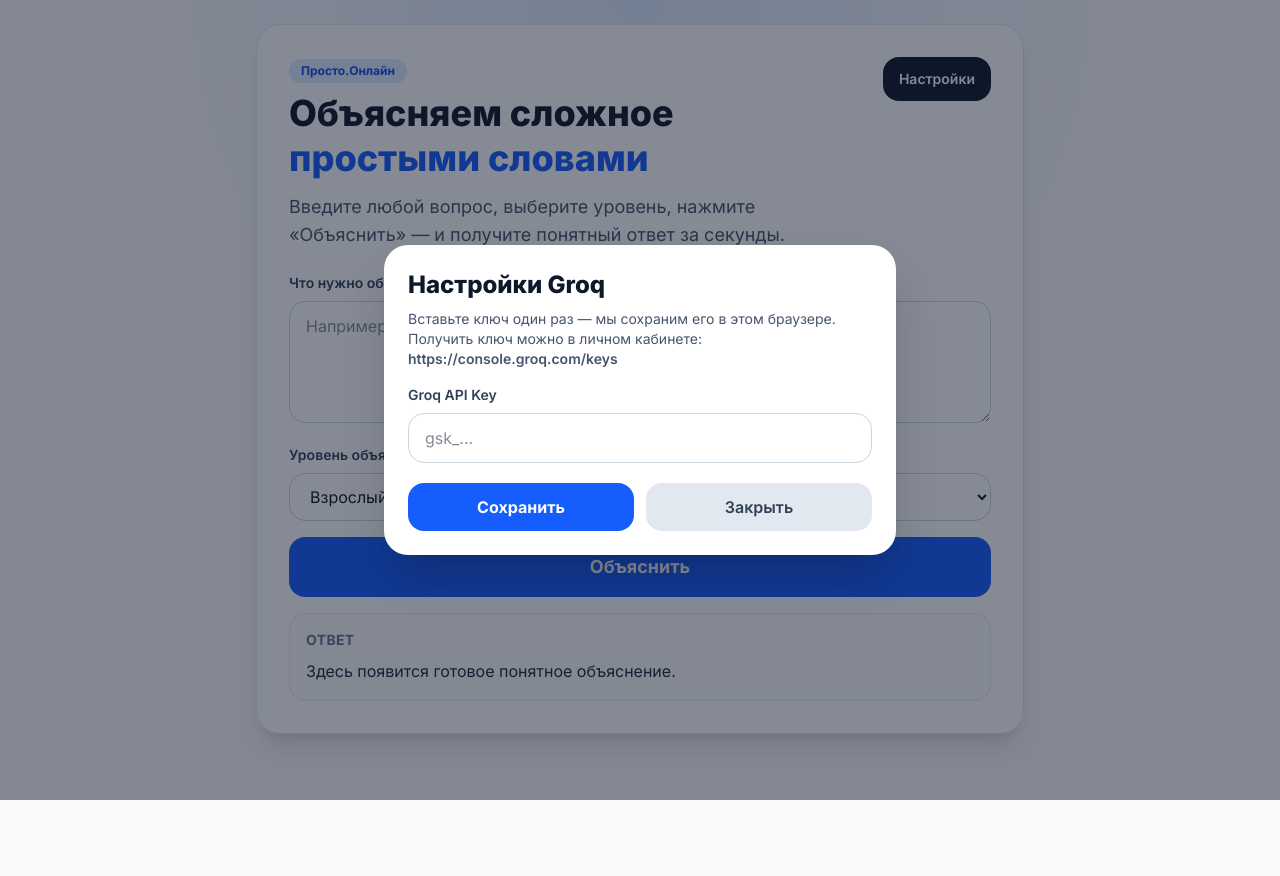
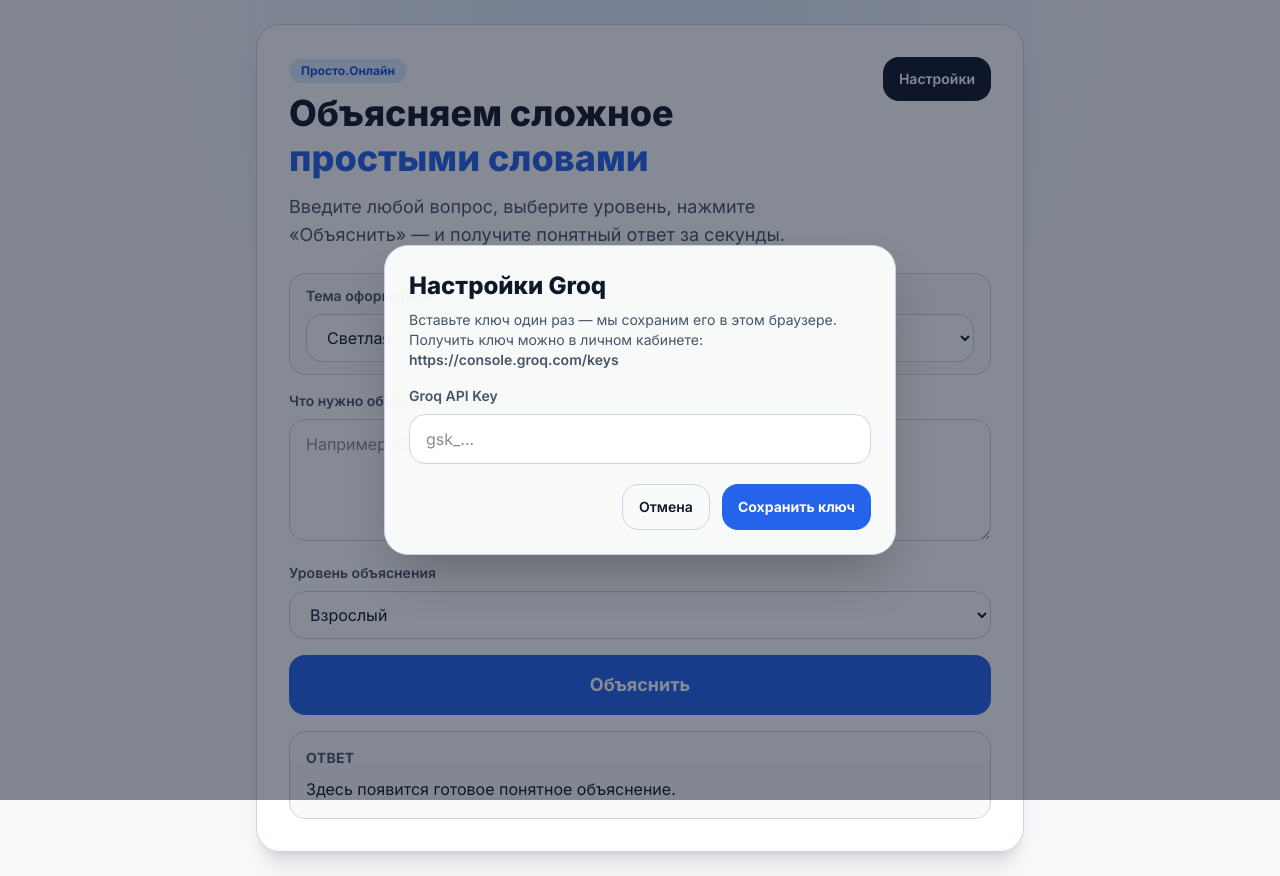
Before and after one commit to ARTEMKOPIK/Prosto-Online, a React (Vite) app: page / in a window 1280 px wide. Both pictures are taken after a click on the button "Настройки". Before the commit the page ends 800 px from the top, so only its background shows below. Built offline with nearby package versions, Linux system fonts and the light colour scheme.

Commit message:
feat: добавить расширенную систему тем оформления

```diff
--- a/src/App.jsx
+++ b/src/App.jsx
@@ -1,6 +1,7 @@
 import { useEffect, useMemo, useState } from 'react'
 
 const API_KEY_STORAGE = 'prosto-online-groq-key'
+const THEME_STORAGE = 'prosto-online-theme'
 
 const levelPrompts = {
   child:
@@ -20,6 +21,17 @@ const levelLabels = {
   senior: 'Пожилой',
 }
 
+const themeOptions = [
+  { value: 'light', label: 'Светлая' },
+  { value: 'dark', label: 'Тёмная' },
+  { value: 'forest', label: 'Лес' },
+  { value: 'sunset', label: 'Закат' },
+  { value: 'ocean', label: 'Океан' },
+  { value: 'lavender', label: 'Лаванда' },
+  { value: 'coffee', label: 'Кофе' },
+  { value: 'neon', label: 'Неон' },
+]
+
 function App() {
   const [question, setQuestion] = useState('')
   const [level, setLevel] = useState('adult')
@@ -29,12 +41,22 @@ function App() {
   const [showSettings, setShowSettings] = useState(false)
   const [apiKeyInput, setApiKeyInput] = useState('')
   const [savedApiKey, setSavedApiKey] = useState('')
+  const [theme, setTheme] = useState('light')
 
   useEffect(() => {
     const key = localStorage.getItem(API_KEY_STORAGE) || ''
+    const savedTheme = localStorage.getItem(THEME_STORAGE) || 'light'
+    const hasTheme = themeOptions.some((option) => option.value === savedTheme)
+
     setSavedApiKey(key)
     setApiKeyInput(key)
+    setTheme(hasTheme ? savedTheme : 'light')
   }, [])
+
+  useEffect(() => {
+    document.documentElement.setAttribute('data-theme', theme)
+    localStorage.setItem(THEME_STORAGE, theme)
+  }, [theme])
 
   const hasApiKey = useMemo(() => savedApiKey.trim().length > 0, [savedApiKey])
 
@@ -125,48 +147,65 @@ function App() {
   }
 
   return (
-    <div className="min-h-screen px-4 py-6 sm:px-6">
-      <div className="mx-auto max-w-3xl rounded-3xl border border-slate-200 bg-white/95 p-5 shadow-xl sm:p-8">
+    <div className="min-h-screen bg-app px-4 py-6 text-main transition-colors sm:px-6">
+      <div className="mx-auto max-w-3xl rounded-3xl border border-main bg-card p-5 shadow-xl transition-colors sm:p-8">
         <div className="mb-6 flex items-start justify-between gap-4">
           <div>
-            <p className="mb-2 inline-flex rounded-full bg-blue-100 px-3 py-1 text-xs font-bold text-blue-700">
+            <p className="mb-2 inline-flex rounded-full bg-badge px-3 py-1 text-xs font-bold text-badge-text">
               Просто.Онлайн
             </p>
-            <h1 className="text-3xl font-extrabold leading-tight text-slate-900 sm:text-4xl">
+            <h1 className="text-3xl font-extrabold leading-tight sm:text-4xl">
               Объясняем сложное
-              <span className="text-blue-600"> простыми словами</span>
+              <span className="text-accent"> простыми словами</span>
             </h1>
-            <p className="mt-3 text-base text-slate-600 sm:text-lg">
+            <p className="mt-3 text-base text-soft sm:text-lg">
               Введите любой вопрос, выберите уровень, нажмите «Объяснить» — и получите понятный ответ за секунды.
             </p>
           </div>
           <button
             type="button"
             onClick={() => setShowSettings(true)}
-            className="shrink-0 rounded-2xl bg-slate-900 px-4 py-3 text-sm font-semibold text-white transition hover:bg-slate-700"
+            className="shrink-0 rounded-2xl bg-main-button px-4 py-3 text-sm font-semibold text-main-button-text transition hover:opacity-90"
           >
             Настройки
           </button>
         </div>
 
+        <div className="mb-4 rounded-2xl border border-main bg-card-soft px-4 py-3">
+          <label className="block">
+            <span className="mb-2 block text-sm font-semibold text-soft">Тема оформления</span>
+            <select
+              value={theme}
+              onChange={(e) => setTheme(e.target.value)}
+              className="w-full rounded-2xl border border-main bg-input px-4 py-3 text-base text-main outline-none ring-accent/30 transition focus:ring"
+            >
+              {themeOptions.map((option) => (
+                <option key={option.value} value={option.value}>
+                  {option.label}
+                </option>
+              ))}
+            </select>
+          </label>
+        </div>
+
         <div className="space-y-4">
           <label className="block">
-            <span className="mb-2 block text-sm font-semibold text-slate-700">Что нужно объяснить?</span>
+            <span className="mb-2 block text-sm font-semibold text-soft">Что нужно объяснить?</span>
             <textarea
               value={question}
               onChange={(e) => setQuestion(e.target.value)}
               rows={4}
               placeholder="Например: Объясни, как работает ипотека простыми словами"
-              className="w-full rounded-2xl border border-slate-300 px-4 py-3 text-base outline-none ring-blue-200 transition focus:ring"
+              className="w-full rounded-2xl border border-main bg-input px-4 py-3 text-base text-main outline-none ring-accent/30 transition focus:ring"
             />
           </label>
 
           <label className="block">
-            <span className="mb-2 block text-sm font-semibold text-slate-700">Уровень объяснения</span>
+            <span className="mb-2 block text-sm font-semibold text-soft">Уровень объяснения</span>
             <select
               value={level}
               onChange={(e) => setLevel(e.target.value)}
-              className="w-full rounded-2xl border border-slate-300 bg-white px-4 py-3 text-base outline-none ring-blue-200 transition focus:ring"
+              className="w-full rounded-2xl border border-main bg-input px-4 py-3 text-base text-main outline-none ring-accent/30 transition focus:ring"
             >
               {Object.entries(levelLabels).map(([value, label]) => (
                 <option key={value} value={value}>
@@ -180,20 +219,20 @@ function App() {
             type="button"
             onClick={explain}
             disabled={loading}
-            className="w-full rounded-2xl bg-blue-600 px-5 py-4 text-lg font-bold text-white transition hover:bg-blue-500 disabled:cursor-not-allowed disabled:bg-blue-300"
+            className="w-full rounded-2xl bg-accent px-5 py-4 text-lg font-bold text-accent-text transition hover:brightness-110 disabled:cursor-not-allowed disabled:opacity-60"
           >
             {loading ? 'Объясняю...' : 'Объяснить'}
           </button>
 
           {error && (
-            <div className="rounded-2xl border border-rose-200 bg-rose-50 px-4 py-3 text-sm font-medium text-rose-700">
+            <div className="rounded-2xl border border-rose-300 bg-rose-100 px-4 py-3 text-sm font-medium text-rose-800">
               {error}
             </div>
           )}
 
-          <div className="rounded-2xl border border-slate-200 bg-slate-50 p-4">
-            <h2 className="mb-2 text-sm font-bold uppercase tracking-wide text-slate-500">Ответ</h2>
-            <p className="whitespace-pre-wrap text-base leading-relaxed text-slate-800">
+          <div className="rounded-2xl border border-main bg-card-soft p-4">
+            <h2 className="mb-2 text-sm font-bold uppercase tracking-wide text-soft">Ответ</h2>
+            <p className="whitespace-pre-wrap text-base leading-relaxed text-main">
               {answer || 'Здесь появится готовое понятное объяснение.'}
             </p>
           </div>
@@ -201,39 +240,39 @@ function App() {
       </div>
 
       {showSettings && (
-        <div className="fixed inset-0 z-50 flex items-center justify-center bg-slate-900/50 p-4">
-          <div className="w-full max-w-lg rounded-3xl bg-white p-6 shadow-2xl">
-            <h3 className="text-2xl font-extrabold text-slate-900">Настройки Groq</h3>
-            <p className="mt-2 text-sm text-slate-600">
+        <div className="fixed inset-0 z-50 flex items-center justify-center bg-overlay p-4">
+          <div className="w-full max-w-lg rounded-3xl border border-main bg-card p-6 shadow-2xl">
+            <h3 className="text-2xl font-extrabold">Настройки Groq</h3>
+            <p className="mt-2 text-sm text-soft">
               Вставьте ключ один раз — мы сохраним его в этом браузере. Получить ключ можно в личном кабинете:
               <span className="font-semibold"> https://console.groq.com/keys</span>
             </p>
 
             <label className="mt-4 block">
-              <span className="mb-2 block text-sm font-semibold text-slate-700">Groq API Key</span>
+              <span className="mb-2 block text-sm font-semibold text-soft">Groq API Key</span>
               <input
                 type="password"
                 value={apiKeyInput}
                 onChange={(e) => setApiKeyInput(e.target.value)}
                 placeholder="gsk_..."
-                className="w-full rounded-2xl border border-slate-300 px-4 py-3 text-base outline-none ring-blue-200 transition focus:ring"
+                className="w-full rounded-2xl border border-main bg-input px-4 py-3 text-base text-main outline-none ring-accent/30 transition focus:ring"
               />
             </label>
 
-            <div className="mt-5 grid grid-cols-1 gap-3 sm:grid-cols-2">
+            <div className="mt-5 flex flex-wrap justify-end gap-3">
+              <button
+                type="button"
+                onClick={() => setShowSettings(false)}
+                className="rounded-2xl border border-main bg-card-soft px-4 py-3 text-sm font-semibold text-main transition hover:opacity-90"
+              >
+                Отмена
+              </button>
               <button
                 type="button"
                 onClick={saveApiKey}
-                className="rounded-2xl bg-blue-600 px-4 py-3 text-base font-bold text-white transition hover:bg-blue-500"
+                className="rounded-2xl bg-accent px-4 py-3 text-sm font-bold text-accent-text transition hover:brightness-110"
               >
-                Сохранить
-              </button>
-              <button
-                type="button"
-                onClick={() => setShowSettings(false)}
-                className="rounded-2xl bg-slate-200 px-4 py-3 text-base font-semibold text-slate-700 transition hover:bg-slate-300"
-              >
-                Закрыть
+                Сохранить ключ
               </button>
             </div>
           </div>
--- a/src/index.css
+++ b/src/index.css
@@ -3,16 +3,167 @@
 
 :root {
   font-family: 'Inter', system-ui, -apple-system, sans-serif;
-  color: #0f172a;
-  background: #f8fafc;
   text-rendering: optimizeLegibility;
   -webkit-font-smoothing: antialiased;
   -moz-osx-font-smoothing: grayscale;
+
+  --bg-main: radial-gradient(circle at top, #dbeafe 0%, #f8fafc 45%);
+  --color-main: #0f172a;
+  --color-soft: #475569;
+  --color-card: rgba(255, 255, 255, 0.95);
+  --color-card-soft: #f8fafc;
+  --color-border: #cbd5e1;
+  --color-badge: #dbeafe;
+  --color-badge-text: #1d4ed8;
+  --color-accent: #2563eb;
+  --color-accent-text: #ffffff;
+  --color-main-button: #0f172a;
+  --color-main-button-text: #ffffff;
+  --color-input: #ffffff;
+  --color-overlay: rgba(15, 23, 42, 0.5);
+}
+
+:root[data-theme='dark'] {
+  --bg-main: radial-gradient(circle at top, #1e293b 0%, #020617 55%);
+  --color-main: #e2e8f0;
+  --color-soft: #94a3b8;
+  --color-card: rgba(15, 23, 42, 0.92);
+  --color-card-soft: #0b1222;
+  --color-border: #334155;
+  --color-badge: #172554;
+  --color-badge-text: #bfdbfe;
+  --color-accent: #38bdf8;
+  --color-accent-text: #001018;
+  --color-main-button: #1e293b;
+  --color-main-button-text: #e2e8f0;
+  --color-input: #0f172a;
+  --color-overlay: rgba(2, 6, 23, 0.72);
+}
+
+:root[data-theme='forest'] {
+  --bg-main: radial-gradient(circle at top, #bbf7d0 0%, #ecfdf5 45%);
+  --color-main: #052e16;
+  --color-soft: #166534;
+  --color-card: rgba(255, 255, 255, 0.92);
+  --color-card-soft: #f0fdf4;
+  --color-border: #86efac;
+  --color-badge: #dcfce7;
+  --color-badge-text: #15803d;
+  --color-accent: #16a34a;
+  --color-accent-text: #f0fdf4;
+  --color-main-button: #166534;
+  --color-main-button-text: #f0fdf4;
+  --color-input: #ffffff;
+  --color-overlay: rgba(5, 46, 22, 0.45);
+}
+
+:root[data-theme='sunset'] {
+  --bg-main: radial-gradient(circle at top, #fed7aa 0%, #fff7ed 48%);
+  --color-main: #431407;
+  --color-soft: #9a3412;
+  --color-card: rgba(255, 251, 235, 0.94);
+  --color-card-soft: #ffedd5;
+  --color-border: #fdba74;
+  --color-badge: #ffedd5;
+  --color-badge-text: #ea580c;
+  --color-accent: #f97316;
+  --color-accent-text: #431407;
+  --color-main-button: #7c2d12;
+  --color-main-button-text: #fff7ed;
+  --color-input: #fff7ed;
+  --color-overlay: rgba(67, 20, 7, 0.4);
+}
+
+:root[data-theme='ocean'] {
+  --bg-main: radial-gradient(circle at top, #a5f3fc 0%, #ecfeff 50%);
+  --color-main: #083344;
+  --color-soft: #155e75;
+  --color-card: rgba(236, 254, 255, 0.92);
+  --color-card-soft: #cffafe;
+  --color-border: #67e8f9;
+  --color-badge: #cffafe;
+  --color-badge-text: #0e7490;
+  --color-accent: #06b6d4;
+  --color-accent-text: #083344;
+  --color-main-button: #155e75;
+  --color-main-button-text: #ecfeff;
+  --color-input: #ecfeff;
+  --color-overlay: rgba(8, 51, 68, 0.45);
+}
+
+:root[data-theme='lavender'] {
+  --bg-main: radial-gradient(circle at top, #ddd6fe 0%, #faf5ff 50%);
+  --color-main: #2e1065;
+  --color-soft: #6d28d9;
+  --color-card: rgba(250, 245, 255, 0.94);
+  --color-card-soft: #ede9fe;
+  --color-border: #c4b5fd;
+  --color-badge: #ede9fe;
+  --color-badge-text: #7c3aed;
+  --color-accent: #8b5cf6;
+  --color-accent-text: #faf5ff;
+  --color-main-button: #5b21b6;
+  --color-main-button-text: #f5f3ff;
+  --color-input: #faf5ff;
+  --color-overlay: rgba(46, 16, 101, 0.45);
+}
+
+:root[data-theme='coffee'] {
+  --bg-main: radial-gradient(circle at top, #d6ccc2 0%, #f5ebe0 50%);
+  --color-main: #3d2b1f;
+  --color-soft: #6f4e37;
+  --color-card: rgba(255, 248, 240, 0.93);
+  --color-card-soft: #f3e5d7;
+  --color-border: #c8ad93;
+  --color-badge: #ead7c3;
+  --color-badge-text: #7f5539;
+  --color-accent: #a47148;
+  --color-accent-text: #fff8f0;
+  --color-main-button: #6f4e37;
+  --color-main-button-text: #fff8f0;
+  --color-input: #fff8f0;
+  --color-overlay: rgba(61, 43, 31, 0.45);
+}
+
+:root[data-theme='neon'] {
+  --bg-main: radial-gradient(circle at top, #1f1147 0%, #090014 55%);
+  --color-main: #f5d0fe;
+  --color-soft: #d8b4fe;
+  --color-card: rgba(24, 10, 46, 0.93);
+  --color-card-soft: #2a1455;
+  --color-border: #7e22ce;
+  --color-badge: #3b0764;
+  --color-badge-text: #e879f9;
+  --color-accent: #22d3ee;
+  --color-accent-text: #001320;
+  --color-main-button: #581c87;
+  --color-main-button-text: #f5d0fe;
+  --color-input: #1f1147;
+  --color-overlay: rgba(9, 0, 20, 0.72);
 }
 
 body {
   margin: 0;
   min-width: 320px;
   min-height: 100vh;
-  background: radial-gradient(circle at top, #dbeafe 0%, #f8fafc 45%);
+  background: var(--bg-main);
+  color: var(--color-main);
+  transition: background 0.25s ease, color 0.25s ease;
 }
+
+.bg-app { background: transparent; }
+.text-main { color: var(--color-main); }
+.text-soft { color: var(--color-soft); }
+.bg-card { background: var(--color-card); }
+.bg-card-soft { background: var(--color-card-soft); }
+.border-main { border-color: var(--color-border); }
+.bg-badge { background: var(--color-badge); }
+.text-badge-text { color: var(--color-badge-text); }
+.text-accent { color: var(--color-accent); }
+.bg-accent { background: var(--color-accent); }
+.text-accent-text { color: var(--color-accent-text); }
+.bg-main-button { background: var(--color-main-button); }
+.text-main-button-text { color: var(--color-main-button-text); }
+.bg-input { background: var(--color-input); }
+.bg-overlay { background: var(--color-overlay); }
+.shadow-main { --tw-shadow-color: color-mix(in srgb, var(--color-main) 35%, transparent); }
```
